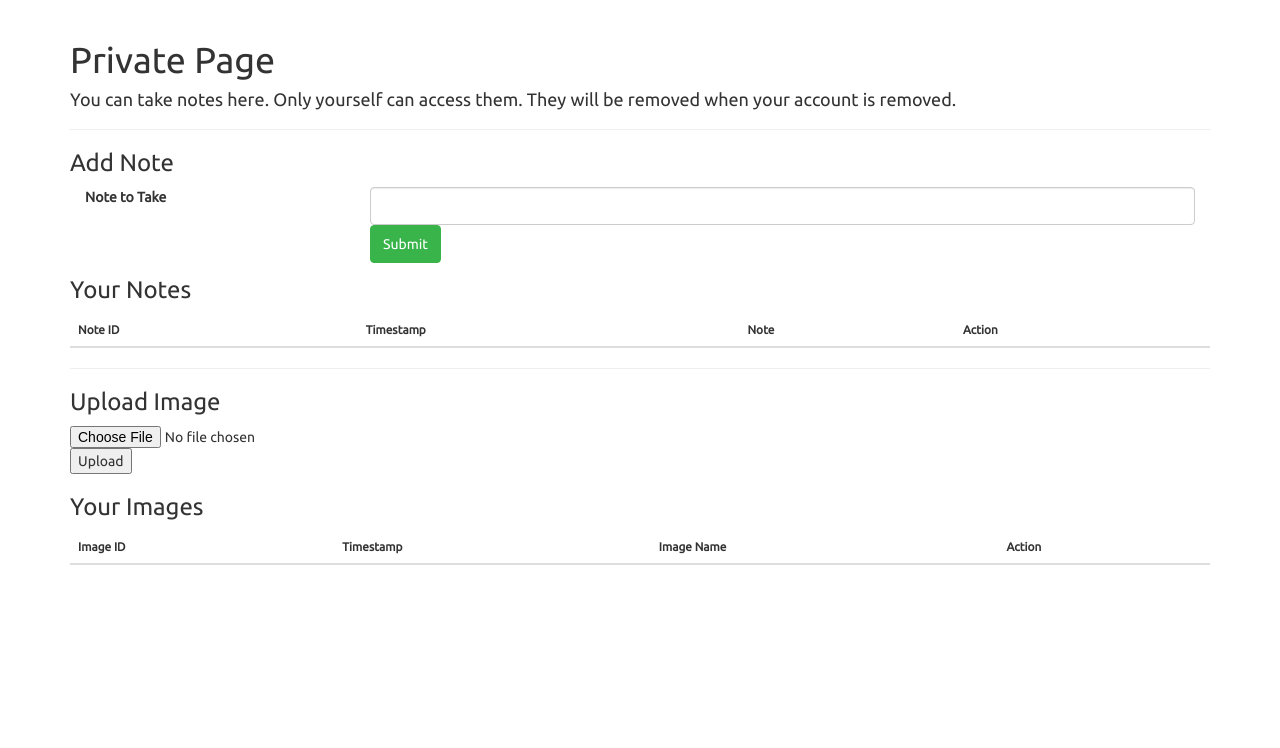
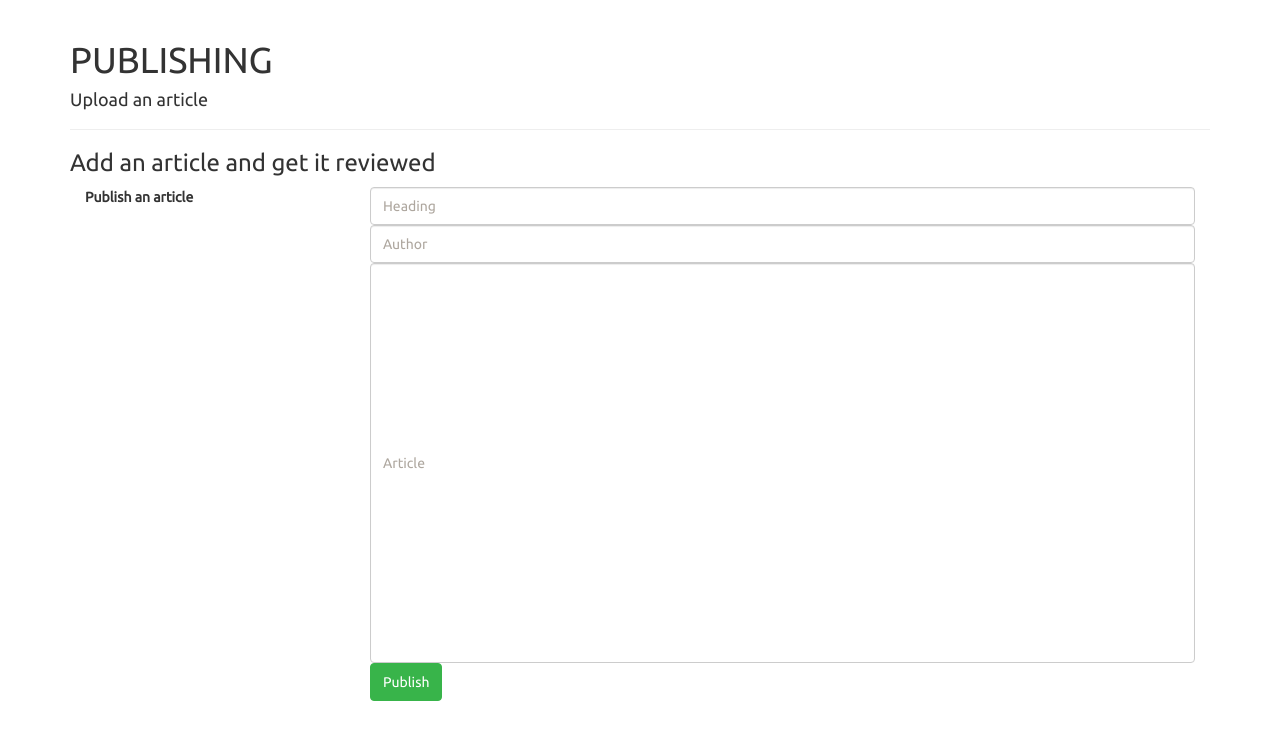
Before and after one commit to satyamtg/HINT4, a Flask app: page /private/ in a window 1280 px wide. Shown: the part 52-800 px from the top of the page. Run offline with Flask 2, Linux system fonts and the light colour scheme; a user stored in the database is signed in; data comes from the database, SQL or seed files in the repository; lists and menus that the app fills with data are empty.

Commit message:
Add publish functiomnality

```diff
--- a/app.py
+++ b/app.py
@@ -6,6 +6,16 @@ from database import list_users, verify, delete_user_from_db, add_user
 from database import read_note_from_db, write_note_into_db, delete_note_from_db, match_user_id_with_note_id
 from database import image_upload_record, list_images_for_user, match_user_id_with_image_uid, delete_image_from_db
 from werkzeug.utils import secure_filename
+from firebase.firebase import FirebaseApplication, FirebaseAuthentication
+import json
+
+SECRET = 'KhGkMigTi9aD4Vv4zsz8xISP2kU5I7rgq265DXiZ'
+DSN = 'https://hint-ec580.firebaseio.com'
+EMAIL = 'abhishek.tiwari3507@gmail.com'
+authentication = FirebaseAuthentication(SECRET,EMAIL, True, True)
+firebase = FirebaseApplication(DSN, authentication)
+
+import fsync
 
 
 
@@ -81,12 +91,17 @@ def FUN_admin():
 
 
 
-@app.route("/write_note", methods = ["POST"])
-def FUN_write_note():
-    text_to_write = request.form.get("text_note_to_take")
-    write_note_into_db(session['current_user'], text_to_write)
-
-    return(redirect(url_for("FUN_private")))
+@app.route("/publish", methods = ["POST"])
+def publish():
+    heading = request.form.get("heading")
+    author = request.form.get("author")
+    body = request.form.get("body")
+    curr_id = firebase.get("/curr_id",None)
+    curr_id = curr_id+1
+    fsync.uploadarticle(curr_id, body, heading, author)
+    firebase.patch("/",{'curr_id':curr_id})
+    flash("Successful")
+    return(redirect(url_for("FUN_root")))
 
 @app.route("/delete_note/<note_id>", methods = ["GET"])
 def FUN_delete_note(note_id):
--- a/firebase-sync.py
+++ b/fsync.py
@@ -1,4 +1,4 @@
-from firebase import FirebaseApplication, FirebaseAuthentication
+from firebase.firebase import FirebaseApplication, FirebaseAuthentication
 import json
 
 SECRET = 'KhGkMigTi9aD4Vv4zsz8xISP2kU5I7rgq265DXiZ'
--- a/templates/private_page.html
+++ b/templates/private_page.html
@@ -1,76 +1,25 @@
 {% extends "layout.html" %}
-{% block page_title %}Private Page{% endblock %}
+{% block page_title %}PUBLISHING{% endblock %}
 {% block body %}
     {{ super() }}
 
-    <h4>You can take notes here. Only yourself can access them. They will be removed when your account is removed.</h4>
+    <h4>Upload an article</h4>
 
     <hr>
 
-    <h3>Add Note</h3>
+    <h3>Add an article and get it reviewed</h3>
     <div class="form-group">
-      <label for="textArea" class="col-lg-3 control-label">Note to Take</label>
+      <label for="textArea" class="col-lg-3 control-label">Publish an article</label>
       <div class="col-lg-9">
-      <form action="/write_note" method="post">
-        <input class="form-control" name="text_note_to_take"></input>
-        <button type="submit" class="btn btn-success">Submit</button>
-        </form>
-      </div>
+      <form action="/publish" method="post">
+        <input class="form-control" name="heading" placeholder="Heading"></input>
+        <input class="form-control" name="author" placeholder="Author"></input>
+        <input class="form-control" name="body" placeholder="Article" style="height: 50%;"></input>
+        <button type="submit" class="btn btn-success">Publish</button>
+      </form>
+     </div>
     </div>
 
     <hr>
 
-    {% if notes %}
-        <h3>Your Notes</h3>
-        <table class="table small">
-            <thead>
-                <tr>
-                  <th>Note ID</th>
-                  <th>Timestamp</th>
-                  <th>Note</th>
-                  <th>Action</th>
-                </tr>
-            </thead>
-            {% for note_id, timestamp, note, act in notes %}
-                    <tr>
-                       <td> {{ note_id }} </td>
-                       <td> {{ timestamp }} </td>
-                       <td> {{ note }} </td>
-                       <td><a href={{act}}>Delete</a></td>
-                    </tr>
-
-            {% endfor %}
-        </table>
-    {% endif %}
-
-    <hr>
-    <h3>Upload Image</h3>
-    <form method='post' action='/upload_image' enctype=multipart/form-data>
-      <p><input type=file name=file>
-         <input type=submit value=Upload>
-    </form>
-
-    {% if images %}
-        <h3>Your Images</h3>
-        <table class="table small">
-            <thead>
-                <tr>
-                  <th>Image ID</th>
-                  <th>Timestamp</th>
-                  <th>Image Name</th>
-                  <th>Action</th>
-                </tr>
-            </thead>
-            {% for image_id, timestamp, image_name, act in images %}
-                    <tr>
-                       <td> {{ image_id }} </td>
-                       <td> {{ timestamp }} </td>
-                       <td> {{ image_name }} </td>
-                       <td><a href={{act}}>Delete</a></td>
-                    </tr>
-
-            {% endfor %}
-        </table>
-    {% endif %}
-
 {% endblock %}
```
